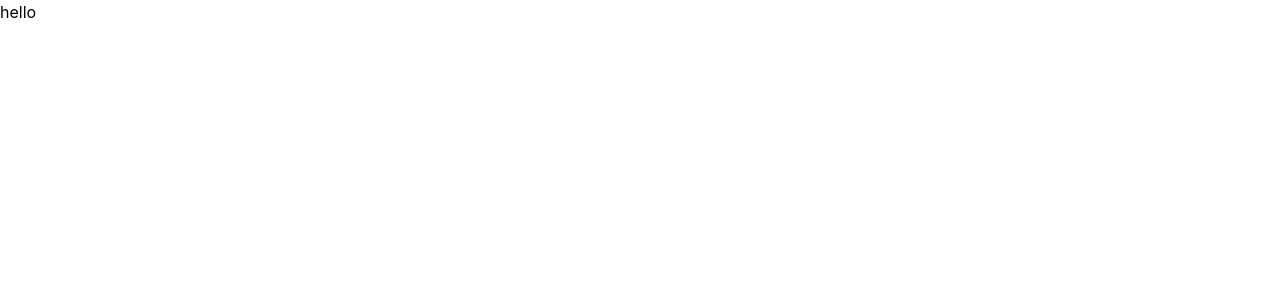
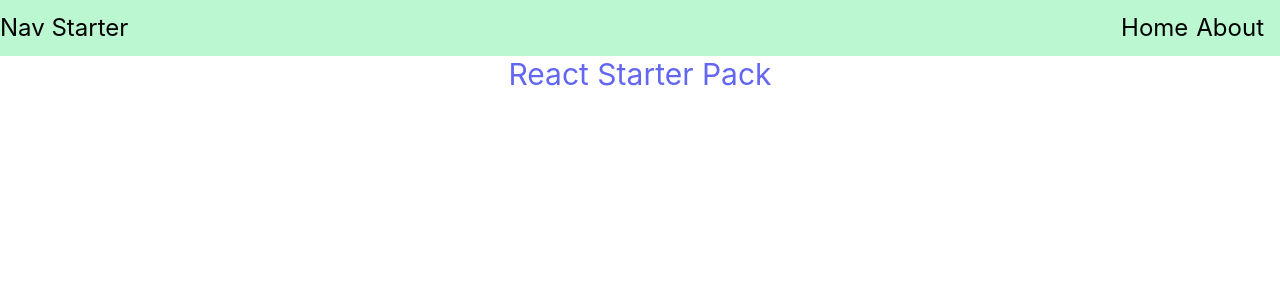
Before and after one commit to Darkpayne/react-starter, a React (Create React App) app: page / in a window 1280 px wide. Shown: the top 300 px of the page. Built offline with nearby package versions, Linux system fonts and the light colour scheme.

Commit message:
added a navbar

```diff
--- a/package.json
+++ b/package.json
@@ -1,5 +1,5 @@
 {
-  "name": "pubx",
+  "name": "react-starter",
   "version": "0.1.0",
   "private": true,
   "dependencies": {
--- a/src/App.js
+++ b/src/App.js
@@ -1,8 +1,21 @@
+import {
+  BrowserRouter,
+  Route,
+  Routes,
+} from "react-router-dom";
+import Nav from "./component/Nav";
+import About from "./pages/About";
+import Home from "./pages/Home";
+
 function App() {
   return (
-    <div className="App">
-      hello
-    </div>
+    <BrowserRouter>
+      <Nav/>
+      <Routes>
+        <Route path="/" element={ <Home/>} />
+        <Route path="/about" element={ <About/>} />
+      </Routes>
+    </BrowserRouter>
   );
 }
 
--- /dev/null
+++ b/src/component/Nav.js
@@ -0,0 +1,16 @@
+import React from 'react'
+import { Link } from 'react-router-dom'
+
+const Nav = () => {
+  return (
+    <div className='flex justify-between items-center bg-green-200 py-3 text-2xl'>
+        <h1>Nav Starter</h1>
+        <ul className='flex gap-x-2 mx-4'>
+            <Link to="/"><li>Home</li></Link>
+            <Link to="/about"><li>About</li></Link>
+        </ul>
+    </div>
+  )
+}
+
+export default Nav
--- /dev/null
+++ b/src/pages/About.js
@@ -0,0 +1,11 @@
+import React from 'react'
+
+const About = () => {
+  return (
+    <section>
+        <div className='text-center text-3xl text-indigo-500 capitalize'>About Page</div>
+    </section>
+  )
+}
+
+export default About
--- /dev/null
+++ b/src/pages/Home.js
@@ -0,0 +1,12 @@
+import React from 'react'
+import Nav from '../component/Nav'
+
+const Home = () => {
+  return (
+    <section>
+        <div className='text-center text-3xl text-indigo-500 capitalize'>React Starter Pack</div>
+    </section>
+  )
+}
+
+export default Home
```
